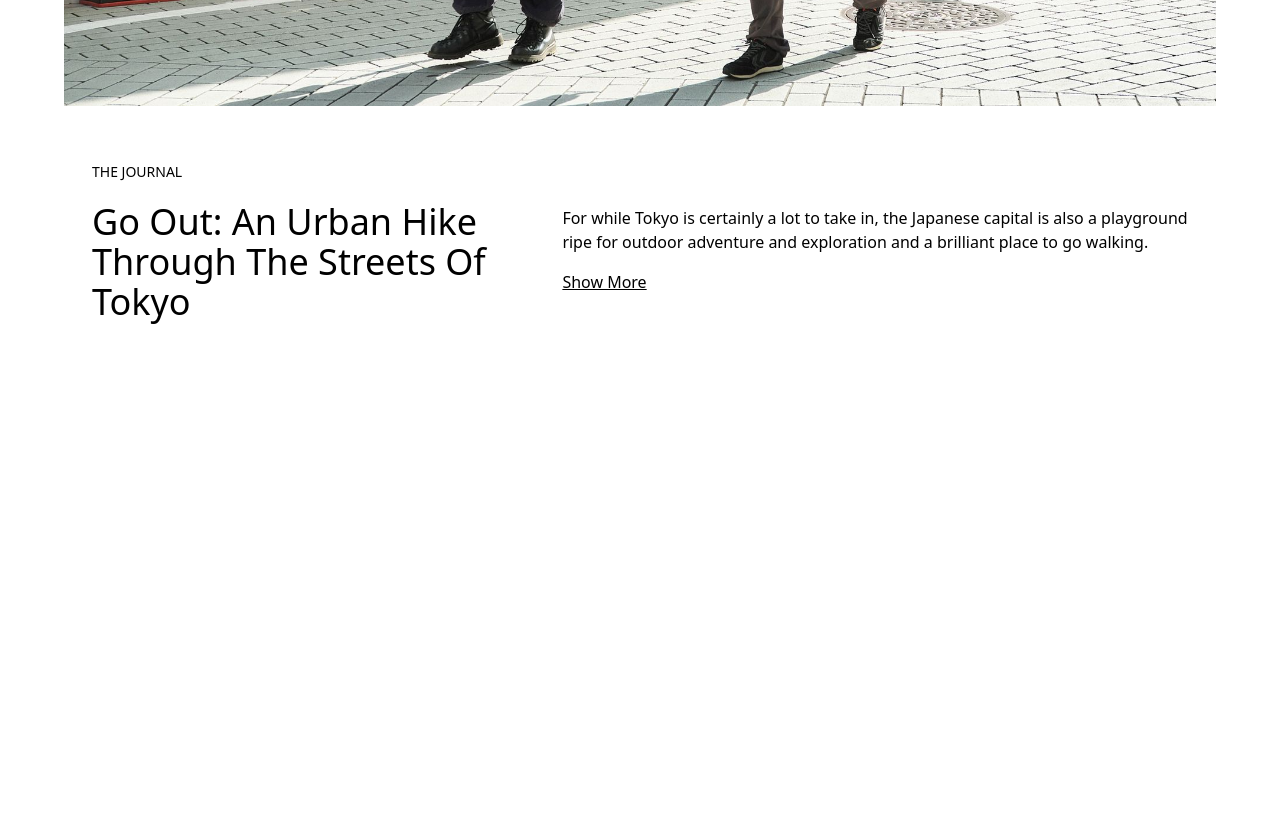
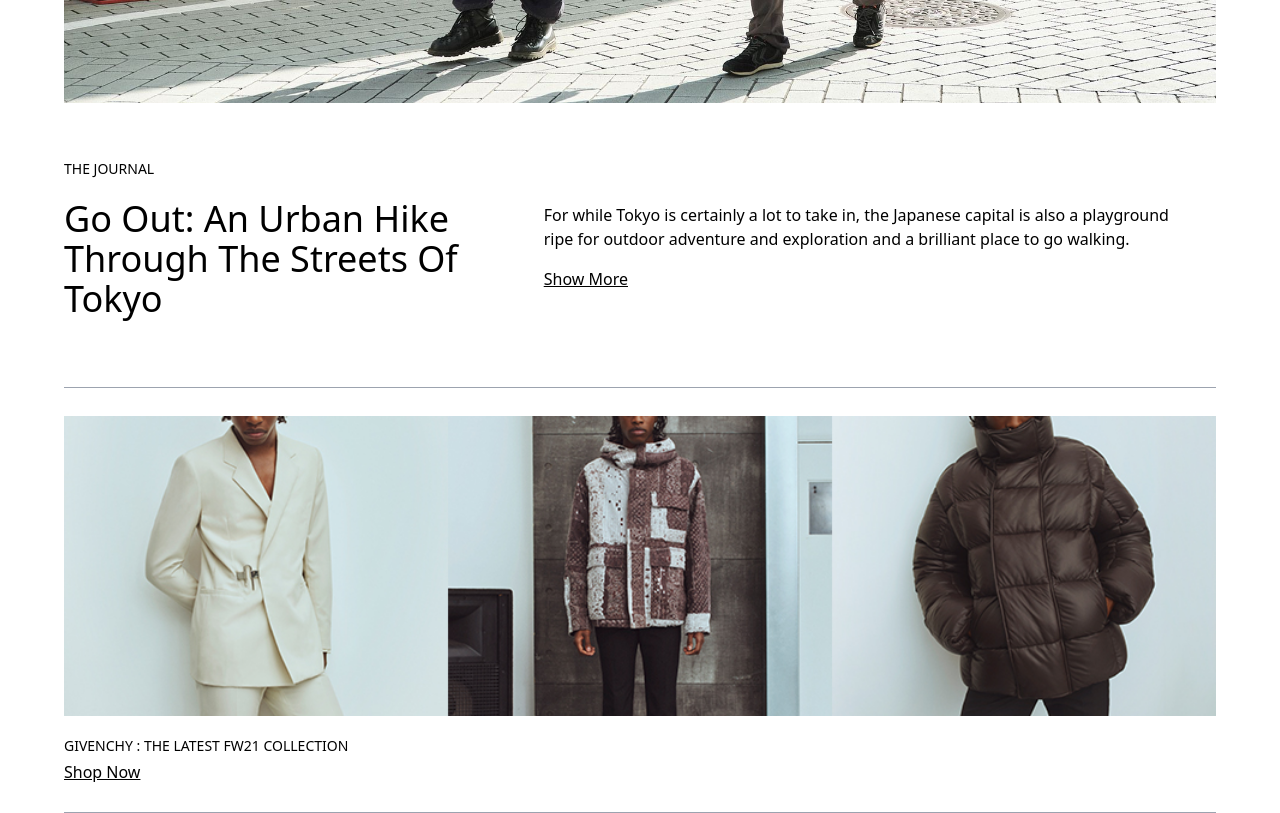
Before and after one commit to UttamMarandi/Mr.Portor-E-Commerce-Clone, a React (Create React App) app: page / in a window 1280 px wide. Shown: the part 1000-1813 px from the top of the page. Before the commit the page ends 1390 px from the top, so only its background shows below. Built offline with nearby package versions, Linux system fonts and the light colour scheme.

Commit message:
home page

```diff
--- a/package.json
+++ b/package.json
@@ -14,6 +14,7 @@
     "react-dom": "^17.0.2",
     "react-router-dom": "^5.3.0",
     "react-scripts": "4.0.3",
+    "react-slick": "^0.28.1",
     "tailwindcss": "npm:@tailwindcss/postcss7-compat",
     "web-vitals": "^1.0.1"
   },
--- a/src/components/Header.js
+++ b/src/components/Header.js
@@ -30,7 +30,7 @@ const Header = () => {
           <ShoppingBagIcon className="h-6 text-gray-400 pl-6" />
         </div>
       </div>
-      <div className="bottom_header max-w-6xl mx-auto flex space-x-6 whitespace-nowrap text-sm justify-center pt-5 pb-5 border-gray-400 border-b-2">
+      <div className="bottom_header max-w-6xl mx-auto flex space-x-6 whitespace-nowrap text-sm justify-center pt-5 pb-5 border-gray-400 border-b">
         <p>What's New</p>
         <p>Designers</p>
         <p>Clothing</p>
--- a/src/pages/Home.js
+++ b/src/pages/Home.js
@@ -2,16 +2,17 @@ import React from "react";
 import Header from "../components/Header";
 import PorterBanner from "../Images/porter_banner.jpg";
 import PorterBanner2 from "../Images/porter_banner_2.jpg";
+import Section3Img1 from "../Images/mr_porter_section_3.jpg";
 
 const Home = () => {
   return (
     <div className="home_page">
       <Header />
       <div className="main max-w-6xl mx-auto">
-        <div className="top_banner_text pt-6 pb-6 border-b-2 border-gray-400">
+        <div className="top_banner_text pt-6 pb-6 border-b border-gray-400">
           <h2 className="text-center">THE MEN'S STYLE DESTINATION</h2>
         </div>
-        <div className="top_banner_img pt-7 pb-7 border-b-2 border-gray-400 ">
+        <div className="top_banner_img pt-7 pb-7 border-b border-gray-400 ">
           <img src={PorterBanner} alt="Banner" />
         </div>
         <div className="top_banner_2_img pt-7 pb-7">
@@ -19,7 +20,7 @@ const Home = () => {
         </div>
         {/* section 2 */}
         <div className="section_2 grid grid-flow-col pb-10">
-          <div className="left_container col-span-4 p-7">
+          <div className="left_container col-span-4 p-7 pl-0">
             <h3 className="text-sm">THE JOURNAL</h3>
             <h2 className="text-4xl leading-10 pt-5">
               Go Out: An Urban Hike Through The Streets Of Tokyo
@@ -35,6 +36,13 @@ const Home = () => {
           </div>
         </div>
         {/* Section 3 */}
+        <div className="section_3 pt-7 pb-7 border-b border-t border-gray-400">
+          <img src={Section3Img1} alt="" className="w-full" />
+          <h3 className="text-sm pt-5">
+            GIVENCHY : THE LATEST FW21 COLLECTION
+          </h3>
+          <button className="pt-1 underline">Shop Now</button>
+        </div>
       </div>
     </div>
   );
```
Also changed, not shown: src/Images/mr_porter_section_3.jpg (added), 1 other file (tests, documents, lock files or other folders).
